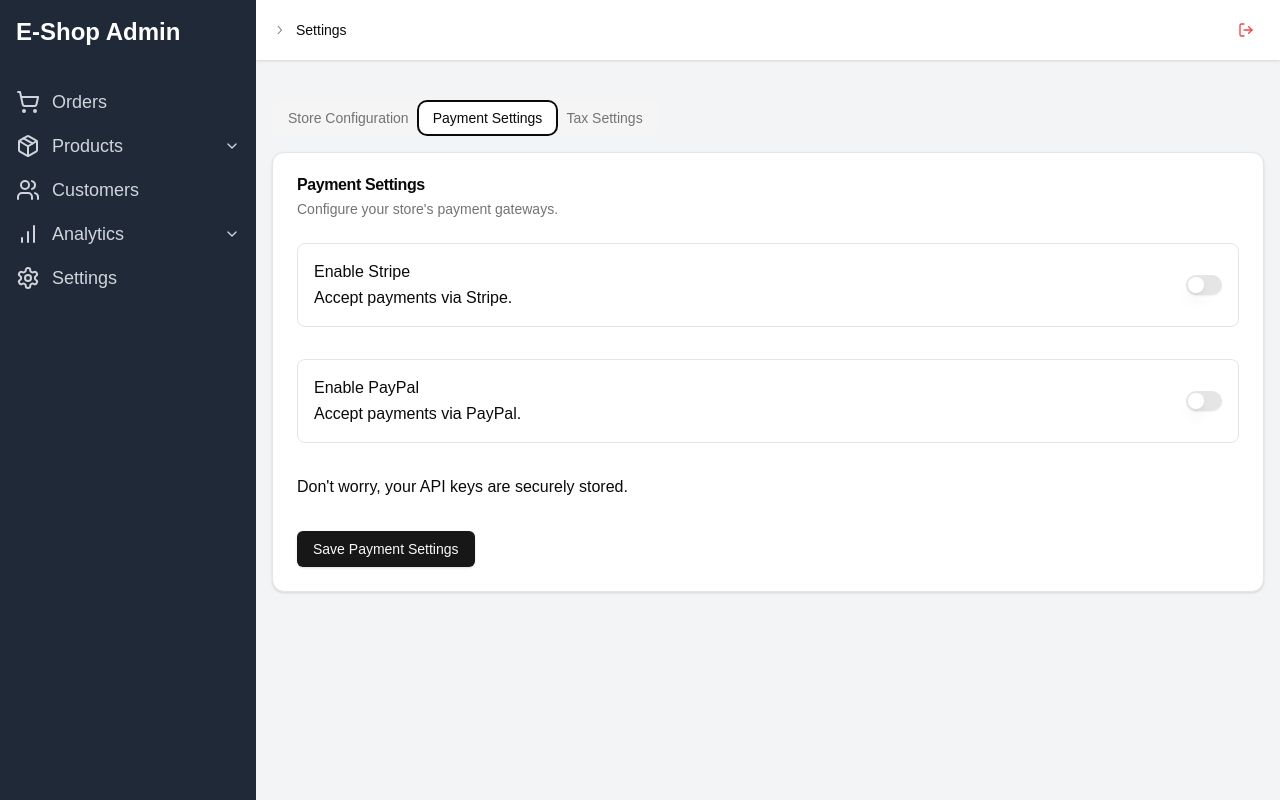
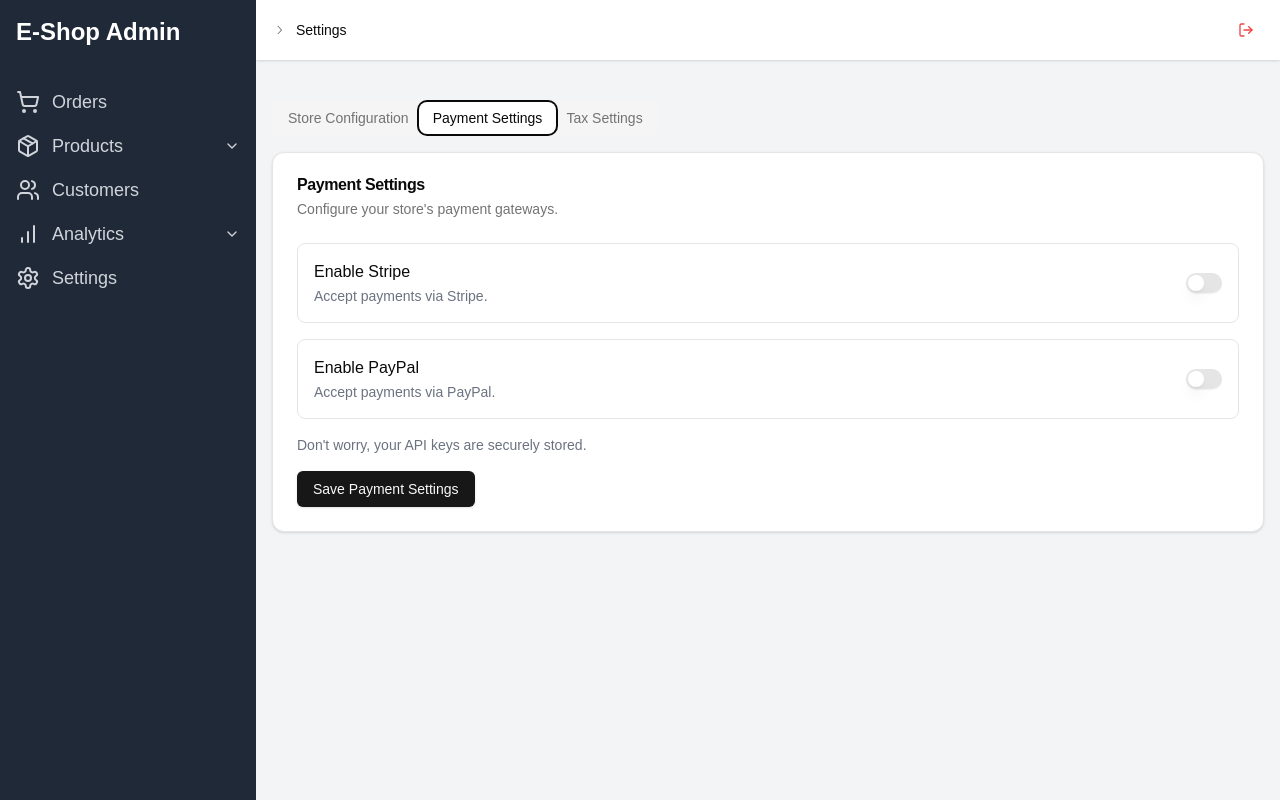
Before and after one commit to emreozogul/e-commerce-dashboard-template, a Next.js app: page /settings in a window 1280 px wide. Both pictures are taken after a click on the tab "Payment Settings". Built offline with nearby package versions, Linux system fonts and the light colour scheme.

Commit message:
fix bug fix 4

```diff
--- a/app/(main)/settings/page.tsx
+++ b/app/(main)/settings/page.tsx
@@ -6,7 +6,7 @@ import { toast } from '@/hooks/use-toast'
 import { StoreConfigForm, PaymentSettingsForm, TaxSettingsForm } from '@/components/settings'
 
 type SettingsFormValues = {
-    [key: string]: any;
+    [key: string]: string | number | boolean;
 }
 
 export default function AdminSettingsPage() {
--- a/components/settings/PaymentSettingsForm.tsx
+++ b/components/settings/PaymentSettingsForm.tsx
@@ -5,7 +5,7 @@ import { Button } from '@/components/ui/button'
 import { Loader2 } from 'lucide-react'
 import { Input } from '@/components/ui/input'
 
-export const PaymentSettingsForm = ({ onSubmit, isSubmitting }: { onSubmit: any, isSubmitting: boolean }) => {
+export const PaymentSettingsForm = ({ onSubmit, isSubmitting }: { onSubmit: (data: Record<string, string | boolean>) => void, isSubmitting: boolean }) => {
     const [formData, setFormData] = useState({
         stripeEnabled: false,
         paypalEnabled: false,
@@ -37,11 +37,11 @@ export const PaymentSettingsForm = ({ onSubmit, isSubmitting }: { onSubmit: any,
                 </CardDescription>
             </CardHeader>
             <CardContent className="space-y-2">
-                <form onSubmit={handleSubmit} className="space-y-8">
+                <form onSubmit={handleSubmit} className="space-y-4">
                     <div className="flex flex-row items-center justify-between rounded-lg border p-4">
                         <div className="space-y-0.5">
                             <label htmlFor="stripeEnabled">Enable Stripe</label>
-                            <p>Accept payments via Stripe.</p>
+                            <p className="text-sm text-gray-500">Accept payments via Stripe.</p>
                         </div>
                         <Switch
                             id="stripeEnabled"
@@ -76,7 +76,7 @@ export const PaymentSettingsForm = ({ onSubmit, isSubmitting }: { onSubmit: any,
                     <div className="flex flex-row items-center justify-between rounded-lg border p-4">
                         <div className="space-y-0.5">
                             <label htmlFor="paypalEnabled">Enable PayPal</label>
-                            <p>Accept payments via PayPal.</p>
+                            <p className="text-sm text-gray-500">Accept payments via PayPal.</p>
                         </div>
                         <Switch
                             id="paypalEnabled"
@@ -108,7 +108,7 @@ export const PaymentSettingsForm = ({ onSubmit, isSubmitting }: { onSubmit: any,
                             </div>
                         </>
                     )}
-                    <p>Don&apos;t worry, your API keys are securely stored.</p>
+                    <p className="text-sm text-gray-500">Don&apos;t worry, your API keys are securely stored.</p>
                     <Button type="submit" disabled={isSubmitting}>
                         {isSubmitting && <Loader2 className="mr-2 h-4 w-4 animate-spin" />}
                         {isSubmitting ? 'Saving...' : 'Save Payment Settings'}
--- a/components/settings/StoreConfigForm.tsx
+++ b/components/settings/StoreConfigForm.tsx
@@ -3,7 +3,7 @@ import { Loader2 } from 'lucide-react'
 import { Button, Input, Card, CardContent, CardDescription, CardHeader, CardTitle } from '@/components/ui'
 
 type StoreConfigFormProps = {
-    onSubmit: (data: any) => void
+    onSubmit: (data: Record<string, string | number>) => void
     isSubmitting: boolean
 }
 
@@ -33,8 +33,8 @@ export const StoreConfigForm = ({ onSubmit, isSubmitting }: StoreConfigFormProps
                 <CardDescription>Manage your store&apos;s basic information and settings.</CardDescription>
             </CardHeader>
             <CardContent>
-                <form onSubmit={handleSubmit} className="space-y-8">
-                    <div>
+                <form onSubmit={handleSubmit} className="space-y-4">
+                    <div className="space-y-0.5 flex flex-col gap-1">
                         <label htmlFor="storeName">Store Name</label>
                         <Input
                             id="storeName"
@@ -43,9 +43,8 @@ export const StoreConfigForm = ({ onSubmit, isSubmitting }: StoreConfigFormProps
                             onChange={handleChange}
                             placeholder="My Awesome Store"
                         />
-                        <p>This is the name that will be displayed to your customers.</p>
+                        <p className="text-sm text-gray-500">This is the name that will be displayed to your customers.</p>
                     </div>
-                    {/* Add other form fields here */}
                     <Button type="submit" disabled={isSubmitting}>
                         {isSubmitting && <Loader2 className="mr-2 h-4 w-4 animate-spin" />}
                         {isSubmitting ? 'Saving...' : 'Save Changes'}
--- a/components/settings/TaxSettingsForm.tsx
+++ b/components/settings/TaxSettingsForm.tsx
@@ -6,7 +6,7 @@ import { Loader2 } from 'lucide-react'
 import { Input } from '@/components/ui/input'
 
 type TaxSettingsFormProps = {
-    onSubmit: (data: any) => void
+    onSubmit: (data: Record<string, string | number>) => void
     isSubmitting: boolean
 }
 
@@ -26,7 +26,10 @@ export function TaxSettingsForm({ onSubmit, isSubmitting }: TaxSettingsFormProps
 
     const handleSubmit = (e: React.FormEvent) => {
         e.preventDefault()
-        onSubmit(formData)
+        onSubmit({
+            enableTax: formData.enableTax ? '1' : '0',
+            taxRate: formData.taxRate.toString()
+        })
     }
 
     return (
@@ -42,7 +45,7 @@ export function TaxSettingsForm({ onSubmit, isSubmitting }: TaxSettingsFormProps
                     <div className="flex flex-row items-center justify-between rounded-lg border p-4">
                         <div className="space-y-0.5">
                             <label htmlFor="enableTax">Enable Tax Calculation</label>
-                            <p>Turn on to apply tax to orders.</p>
+                            <p className="text-sm text-gray-500">Turn on to apply tax to orders.</p>
                         </div>
                         <Switch
                             id="enableTax"
```
